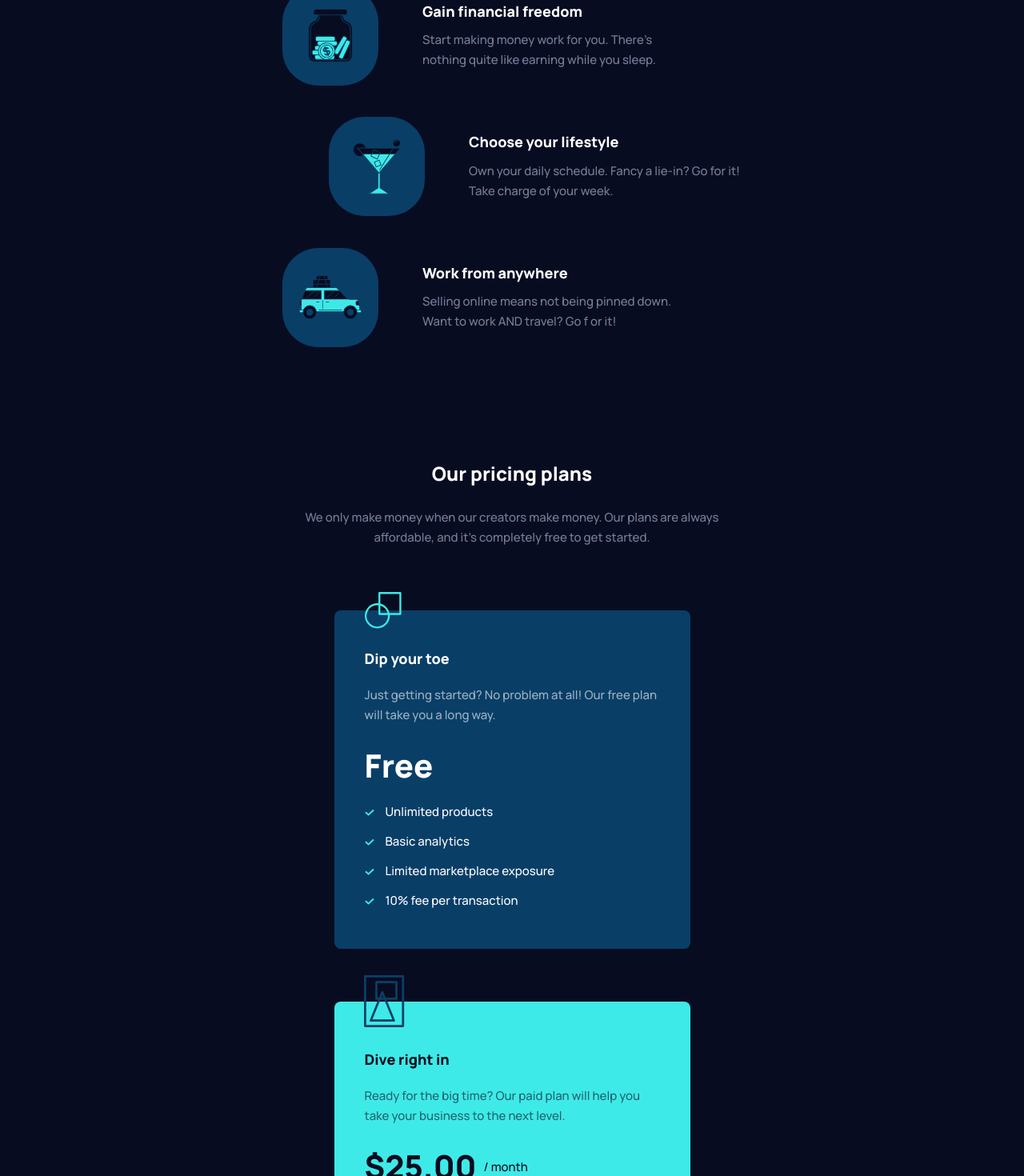
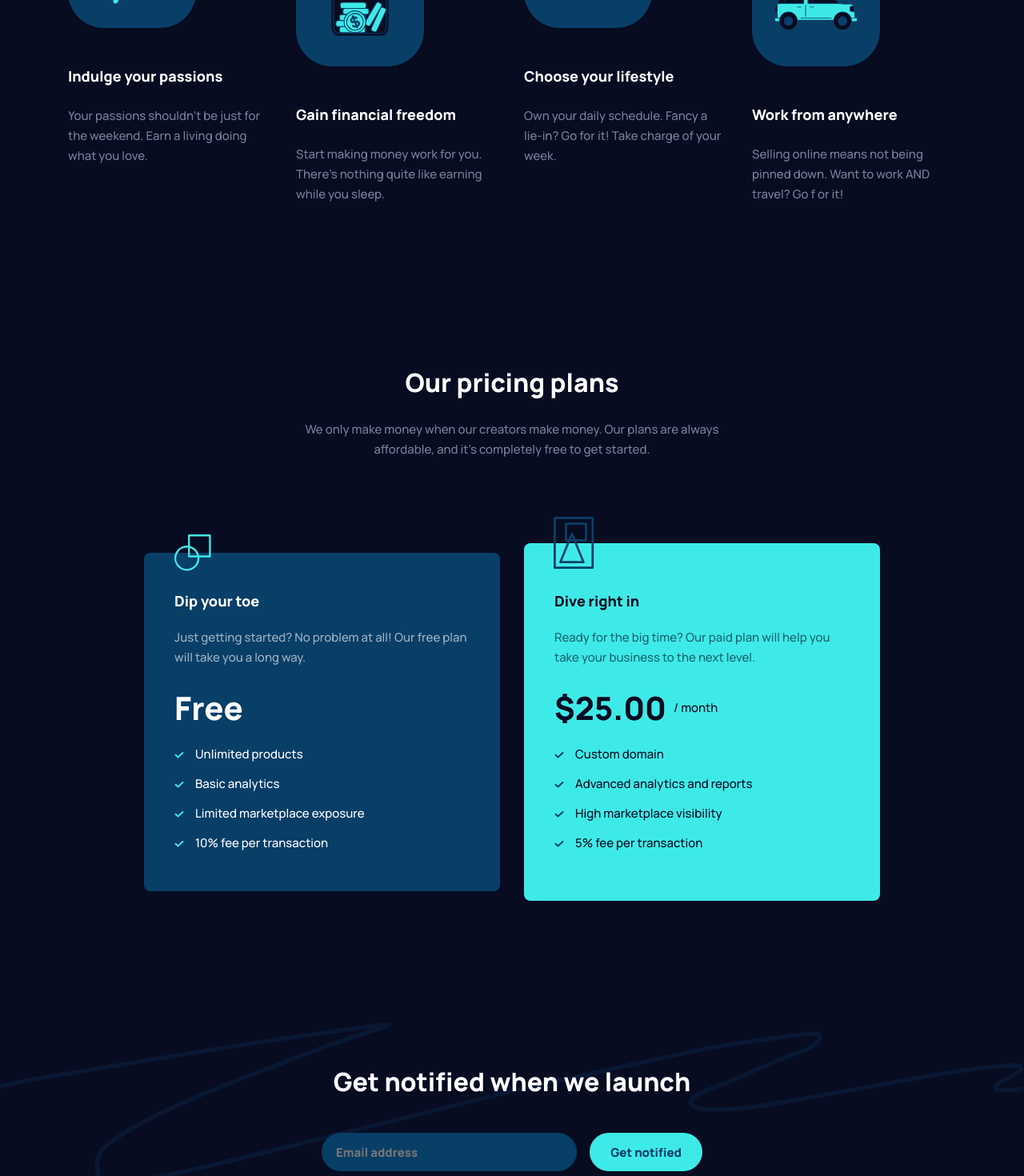
Before and after one commit to brasspetals/fm-maker-landing-page, a Svelte app: page / in a window 1280 px wide. Shown: the part 1020-2490 px from the top of the page at 80% size. Built offline with nearby package versions, Linux system fonts and the light colour scheme.

Commit message:
Add desktop styles, clean up code

```diff
--- a/public/global.css
+++ b/public/global.css
@@ -5,7 +5,6 @@
 	--color-grey: rgb(119, 127, 152);
 	--color-blue: rgb(9, 62, 103);
 	--color-bg: rgb(8, 12, 33);
-
 }
 
 *,
@@ -28,12 +27,22 @@ h1, h2, h3, h4 {
 	color: var(--color-white);
 }
 
+h2 {
+	font-size: 1.5rem;
+}
+
+@media screen and (min-width: 1200px) {
+	h2 {
+		font-size: 2rem;
+	}
+}
+
 a {
 	text-decoration: none;
 }
 
 p, li {
-	font-size: 15px;
+	font-size: .9375rem;
 	font-weight: 400;
 	line-height: 1.667;
 }
--- a/src/components/Button.svelte
+++ b/src/components/Button.svelte
@@ -10,13 +10,13 @@
     background-color: var(--color-cyan);
     color: var(--color-blue);
     font-weight: 800;
-    font-size: 15px;
+    font-size: .9375rem;
     line-height: 1.667;
     cursor: pointer;
-    border: 2px solid var(--color-cyan);
-    border-radius: 24px;
-    height: 48px;
-    padding: 0 24px;
+    border: .125rem solid var(--color-cyan);
+    border-radius: 1.5rem;
+    height: 3rem;
+    padding: 0 1.5rem;
     transition: all .4s ease;
   }
 
--- a/src/components/EmailForm.svelte
+++ b/src/components/EmailForm.svelte
@@ -35,46 +35,51 @@
   form {
     position: relative;
     width: 100%;
-    max-width: 400px;
+    max-width: 25rem;
     display: grid;
-    gap: 24px;
+    gap: 1.5rem;
   }
 
   input {
     background-color: var(--color-blue);
     color: var(--color-white);
-    font-size: 15px;
+    font-size: .9375rem;
     line-height: 1.667;
     font-weight: 800;
-    border: 2px solid var(--color-blue);
-    border-radius: 24px;
-    height: 48px;
-    padding: 0 16px;
+    border: .125rem solid var(--color-blue);
+    border-radius: 1.5rem;
+    height: 3rem;
+    padding: 0 1rem;
     transition: all .4s ease;
   }
 
   input:focus-visible {
-    border: 2px solid var(--color-cyan);
+    border: .125rem solid var(--color-cyan);
   }
 
   .invalid, .invalid:focus-visible {
-    border: 2px solid var(--color-red);
+    border: .125rem solid var(--color-red);
   }
 
   #error {
-    font-size: 12px;
+    font-size: 0.75rem;
     color: var(--color-red);
     position: absolute;
-    top: -22px;
-    left: 16px;
+    top: -1.375rem;
+    left: 1.125rem;
   }
 
   @media screen and (min-width: 550px) {
     form {
       grid-auto-flow: column;
       grid-template-columns: 1fr auto;
-      gap: 18px;
-      max-width: 476px;
+      gap: 1rem;
+      max-width: 29.75rem;
+    }
+
+    #error {
+      top: unset;
+      bottom: -1.625rem;
     }
   }
 </style>
--- a/src/components/FeatureCard.svelte
+++ b/src/components/FeatureCard.svelte
@@ -16,14 +16,14 @@
   .feature {
     display: grid;
     justify-items: center;
-    gap: 32px;
+    gap: 2rem;
   }
 
   .feature-img {
     background-color: var(--color-blue);
-    height: 124px;
-    width: 120px;
-    border-radius: 45px;
+    height: 7.75rem;
+    width: 7.5rem;
+    border-radius: 2.8125rem;
     display: grid;
     align-items: center;
     justify-content: center;
@@ -35,13 +35,13 @@
   }
 
   .passions {
-    transform: translateX(4px);
+    transform: translateX(0.25rem);
   }
 
   h3 {
-    font-size: 18px;
+    font-size: 1.125rem;
     line-height: 1.366;
-    margin-bottom: 11px;
+    margin-bottom: 0.6875rem;
   }
 
   p {
@@ -51,7 +51,7 @@
   @media screen and (min-width: 700px) {
     .feature {
       grid-auto-flow: column;
-      gap: 55px;
+      gap: 3.4375rem;
       align-items: center;
     }
 
@@ -59,4 +59,29 @@
       max-width: 36.5ch;
     }
   }
+
+  @media screen and (min-width: 1200px) {
+    .feature {
+      grid-auto-flow: row;
+      gap: 3rem;
+      justify-items: left;
+    }
+
+    .feature-img {
+      height: 10.25rem;
+      width: 10rem;
+    }
+
+    .feature-img img {
+      width: 100%;
+    }
+
+    h3 {
+      margin-bottom: 1.5rem;
+    }
+
+    p {
+      max-width: 27ch;
+    }
+  }
 </style>
--- a/src/components/Input.svelte
+++ /dev/null
@@ -1,29 +0,0 @@
-<script>
-  export let type="email"
-  export let placeholder="Email address"
-  export let name="email"
-  export let id="email"
-  export let ariaLabel="email address"
-  export let ariaDescribedBy="error success"
-</script>
-
-<input type="{type}" placeholder="{placeholder}" aria-label="{ariaLabel}" aria-describedby="{ariaDescribedBy}" id="{id}" name="{name}" required>
-
-<style>
-  input {
-    background-color: var(--color-blue);
-    color: var(--color-white);
-    font-size: 15px;
-    line-height: 1.667;
-    font-weight: 800;
-    border: 2px solid var(--color-blue);
-    border-radius: 24px;
-    height: 48px;
-    padding: 0 16px;
-    transition: all .4s ease;
-  }
-
-  input:focus-visible {
-    border: 2px solid var(--color-cyan);
-  }
-</style>
--- a/src/components/ListItem.svelte
+++ b/src/components/ListItem.svelte
@@ -10,7 +10,7 @@
 <style>
 
   li svg {
-    margin-right: 11px;
+    margin-right: .6875rem;
   }
 
   .blue {
--- a/src/components/PlanCard.svelte
+++ b/src/components/PlanCard.svelte
@@ -21,36 +21,36 @@
 
 <style>
   .plan {
-    border-radius: 8px;
-    max-width: 445px;
+    border-radius: .5rem;
+    max-width: 27.8125rem;
     position: relative;
   }
 
   .blue {
     background-color: var(--color-blue);
     color: var(--color-white);
-    margin-top: 24px;
-    padding: 48px 30px 32px;
+    margin-top: 1.5rem;
+    padding: 3rem 1.875rem 2rem;
   }
 
   .blue::before {
     content: url('/images/icon-free.svg');
     position: absolute;
-    left: 30px;
-    top: -23px;
+    left: 1.875rem;
+    top: -1.4325rem;
   }
 
   .cyan {
     background-color: var(--color-cyan);
     color: var(--color-bg);
-    padding: 60px 30px 34px;
+    padding: 3.75rem 1.875rem 2.125rem;
   }
 
   .cyan::before {
     content: url('/images/icon-paid.svg');
     position: absolute;
-    left: 37px;
-    top: -33px;
+    left: 2.3125rem;
+    top: -2.0625rem;
   }
 
   .cyan h3 {
@@ -58,13 +58,13 @@
   }
 
   .plan-heading {
-    margin-bottom: 21px;
+    margin-bottom: 1.3125rem;
   }
 
   h3 {
-    font-size: 18px;
+    font-size: 1.125rem;
     line-height: 1.3889;
-    margin-bottom: 20px;
+    margin-bottom: 1.25rem;
   }
 
   .plan-heading p {
@@ -76,36 +76,42 @@
     grid-auto-flow: column;
     align-items: center;
     justify-content: start;
-    gap: 9px;
+    gap: .5625rem;
 
   }
 
   .cost {
-    font-size: 40px;
+    font-size: 2.5rem;
     font-weight: 800;
   }
 
   ul {
     display: grid;
-    margin-top: 12px;
-    gap: 12px;
+    margin-top: .75rem;
+    gap: .75rem;
   }
 
   @media screen and (min-width: 700px) {
     .plan-heading {
-      margin-bottom: 18px;
+      margin-bottom: 1.125rem;
     }
 
     .blue {
-      padding: 48px 38px;
+      padding: 3rem 2.375rem;
     }
 
     .blue::before {
-      left: 38px;
+      left: 2.375rem;
     }
 
     .cyan {
-      padding: 60px 38px;
+      padding: 3.75rem 2.375rem;
+    }
+  }
+
+  @media screen and (min-width: 1200px) {
+    .blue {
+      margin-top: 0;
     }
   }
 </style>
--- a/src/components/layout/Features.svelte
+++ b/src/components/layout/Features.svelte
@@ -15,30 +15,51 @@
 <style>
   .features {
     text-align: center;
-    padding: 72px 24px;
+    padding: 4.5rem 1.5rem;
   }
 
   .feature-container {
     display: grid;
     justify-items: center;
-    gap: 56px;
+    gap: 3.5rem;
   }
 
   @media screen and (min-width: 700px) {
     .features {
       text-align: left;
-      padding: 56px 24px;
+      padding: 3.5rem 1.5rem;
     }
 
     .feature-container {
       justify-items: left;
-      max-width: 574px;
+      max-width: 35.875rem;
       margin: 0 auto;
-      gap: 39.5px;
+      gap: 2.46875rem;
     }
 
     :global(.feature-container > :nth-child(odd)) {
-      margin-left: 58px;
+      margin-left: 3.625rem;
+    }
+  }
+
+  @media screen and (min-width: 1200px) {
+    .features {
+      padding: 5.90625rem 0 6.28125rem;
+    }
+
+    .feature-container {
+      max-width: 69.375rem;
+      grid-auto-flow: column;
+      align-items: start;
+      gap: 1.875rem;
+    }
+
+    :global(.feature-container > :nth-child(odd)) {
+      margin-left: unset;
+    }
+
+    :global(.feature-container > :nth-child(even)) {
+      margin-top: 3rem;
     }
   }
 </style>
--- a/src/components/layout/Header.svelte
+++ b/src/components/layout/Header.svelte
@@ -21,36 +21,36 @@
     display: grid;
     justify-items: center;
     position: relative;
-    padding: 40px 0 72px;
+    padding: 2.5rem 0 4.5rem;
     overflow-x: hidden;
   }
 
   .hero {
-    padding-top: 60px;
+    padding-top: 3.75rem;
     text-align: center;
     display: grid;
     justify-items: center;
-    gap: 48px;
+    gap: 3rem;
   }
 
   .hero-image-mobile {
     display: block;
     width: 109%;
-    max-width: 600px;
-    transform: translateX(17px);
+    max-width: 37.5rem;
+    transform: translateX(1.0625rem);
   }
 
   .hero-text {
-    padding: 0 24px;
+    padding: 0 1.5rem;
     display: grid;
     justify-items: center;
-    gap: 24px;
+    gap: 1.5rem;
   }
 
   h1 {
-    font-size: 32px;
+    font-size: 2rem;
     line-height: 1.25;
-    padding: 0 38px;
+    padding: 0 2.375rem;
     max-width: 20ch;
   }
 
@@ -68,7 +68,7 @@
 
   @media screen and (min-width: 700px) {
     header {
-      padding: 48px 0 52px;
+      padding: 3rem 0 52px;
     }
 
     .logo {
@@ -77,7 +77,7 @@
     }
 
     .hero {
-      padding-top: 72px;
+      padding-top: 4.5rem;
       align-items: start;
       position: relative;
       width: 100%;
@@ -125,7 +125,7 @@
 
   @media screen and (min-width: 1200px) {
     header {
-      padding: 81px 0;
+      padding: 81px 0 94.5px;
       margin: 0 auto;
       max-width: 1554px;
     }
@@ -158,7 +158,7 @@
     }
 
     h1 {
-      font-size: 48px;
+      font-size: 3rem;
       line-height: 1.1667;
       padding: 0;
       max-width: 18ch;
--- a/src/components/layout/Pricing.svelte
+++ b/src/components/layout/Pricing.svelte
@@ -20,13 +20,12 @@
     display: grid;
     justify-items: center;
     text-align: center;
-    padding: 72px 24px;
-    gap: 56px;
+    padding: 4.5rem 1.5rem;
+    gap: 3.5rem;
   }
 
   h2 {
-    font-size: 24px;
-    margin-bottom: 26px;
+    margin-bottom: 1.625rem;
   }
 
   p {
@@ -35,14 +34,14 @@
 
   .plans {
     display: grid;
-    gap: 64px;
+    gap: 4rem;
     text-align: left;
   }
 
   @media screen and (min-width: 700px) {
     .pricing {
-      padding: 85px 24px;
-      gap: 55px;
+      padding: 5.3125rem 1.5rem;
+      gap: 3.4375rem;
     }
 
     p {
@@ -50,7 +49,24 @@
     }
 
     .plans {
-      gap: 66px;
+      gap: 4.125rem;
+    }
+  }
+
+  @media screen and (min-width: 1200px) {
+    .pricing {
+      padding: 6.28125rem 0 6.375rem;
+      gap: 6.5625rem;
+    }
+
+    h2 {
+      margin-bottom: 1.5rem;
+    }
+
+    .plans {
+      grid-auto-flow: column;
+      gap: 1.875rem;
+      align-items: center;
     }
   }
 </style>
--- a/src/components/layout/SignUp.svelte
+++ b/src/components/layout/SignUp.svelte
@@ -11,31 +11,45 @@
   .signup {
     background-image: url('/images/bg-footer-squiggle.svg');
     background-size: 156%;
-    background-position-x: 50%;
-    background-position-y: 72px;
+    background-position-x: -6.5625rem;
+    background-position-y: 4.5rem;
     background-repeat: no-repeat;
     display: grid;
     justify-items: center;
     text-align: center;
-    padding: 72px 24px;
+    padding: 4.5rem 1.5rem 9rem;
   }
 
   h2 {
-    padding: 0 40px;
-    margin-bottom: 31px;
+    padding: 0 2.5rem;
+    margin-bottom: 1.9375rem;
   }
 
   @media screen and (min-width: 700px) {
     .signup {
-      padding: 52px 24px;
-      background-size: 1022px;
-      background-position-x: 94%;
-      background-position-y: 35px;
+      padding: 3.25rem 1.5rem 9rem;
+      background-size: 133%;
+      background-position-x: -14.9375rem;
+      background-position-y: 2.3125rem;
     }
 
     h2 {
-      margin-bottom: 28px;
+      margin-bottom: 1.75rem;
+    }
+  }
+
+  @media screen and (min-width: 1200px) {
+    .signup {
+      max-width: 97.125rem;
+      margin: 0 auto;
+      padding: 6.375rem 0 10rem;
+      background-size: 115.5%;
+      background-position-x: right;
+      background-position-y: 3.125rem;
     }
 
+    h2 {
+      margin-bottom: 2.625rem;
+    }
   }
 </style>
```
